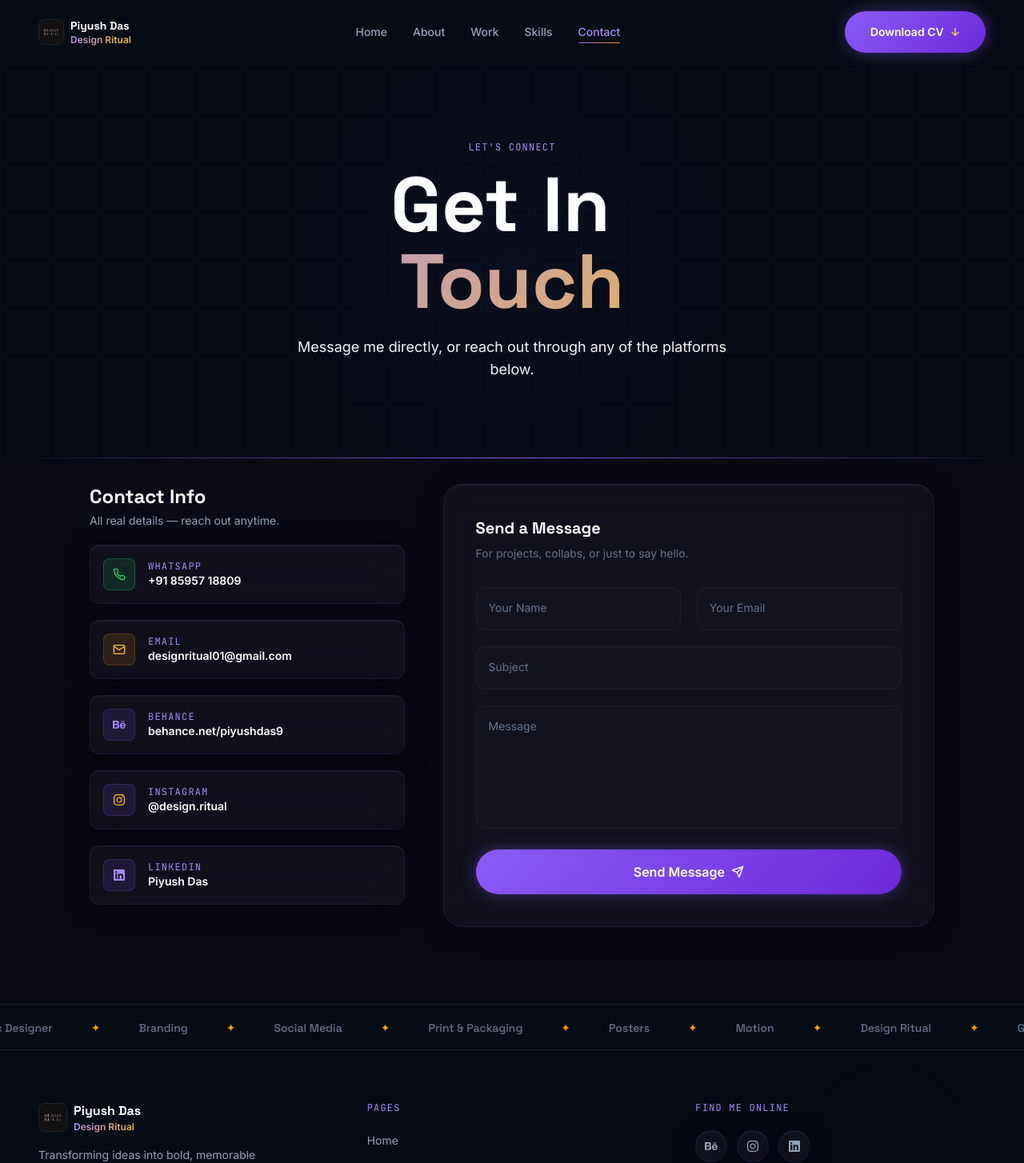
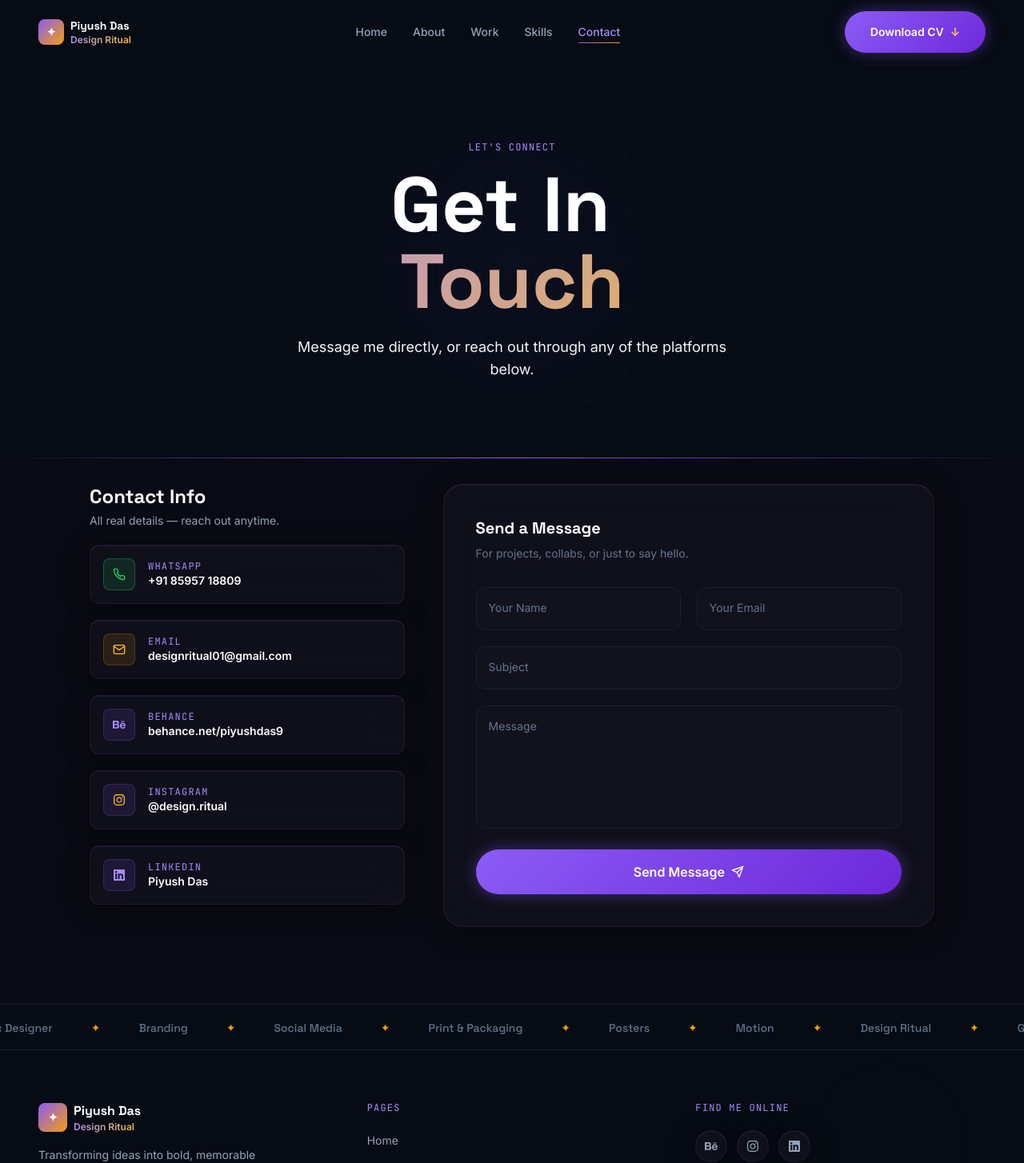
Before and after one commit to ankitkx56/portfoliopii, a React (Vite) app: page /contact in a window 1280 px wide. Shown: the top 1454 px of the page at 80% size. Built offline with nearby package versions, Linux system fonts and the light colour scheme.

Commit message:
feat: use gradient star logo ✦ on website and brand logo image for favicon + previews

```diff
--- a/index.html
+++ b/index.html
@@ -6,18 +6,18 @@
 
     <!-- SEO Meta Tags -->
     <title>Piyush Das — Design Ritual | Graphic Designer Portfolio 2026</title>
-    <meta name="description" content="Piyush Das (@design.ritual) — Graphic Designer Portfolio 2026. Bold branding, social media design, posters, print materials and packaging." />
-    <meta name="keywords" content="Piyush Das, graphic designer, brand identity, social media design, poster design, packaging design, Design Ritual" />
+    <meta name="description" content="Piyush Das (@design.ritual) — Graphic Designer Portfolio 2026. Showcasing bold branding, social media design, posters, print materials, UI/UX, and packaging." />
+    <meta name="keywords" content="Piyush Das, graphic designer, brand identity, social media design, poster design, packaging design, UI/UX, visual design, Design Ritual" />
     <meta name="author" content="Piyush Das — Design Ritual" />
     <meta name="robots" content="index, follow" />
 
     <!-- Open Graph (WhatsApp, Facebook, LinkedIn previews) -->
     <meta property="og:type" content="website" />
-    <meta property="og:title" content="Piyush Das — Design Ritual | Graphic Designer" />
-    <meta property="og:description" content="Graphic Designer crafting bold branding, social media visuals, posters, print & packaging. Based in India." />
+    <meta property="og:title" content="Piyush Das — Design Ritual | Graphic Designer Portfolio 2026" />
+    <meta property="og:description" content="Piyush Das (@design.ritual) — Graphic Designer Portfolio 2026. Bold branding, social media design, posters, print materials and packaging." />
     <meta property="og:image" content="https://portfoliopii.vercel.app/logo.png" />
-    <meta property="og:image:width" content="1024" />
-    <meta property="og:image:height" content="1024" />
+    <meta property="og:image:width" content="512" />
+    <meta property="og:image:height" content="512" />
     <meta property="og:image:alt" content="Design Ritual — Piyush Das Portfolio" />
     <meta property="og:url" content="https://portfoliopii.vercel.app" />
     <meta property="og:site_name" content="Design Ritual" />
@@ -25,7 +25,7 @@
     <!-- Twitter Card -->
     <meta name="twitter:card" content="summary_large_image" />
     <meta name="twitter:creator" content="@design.ritual" />
-    <meta name="twitter:title" content="Piyush Das — Design Ritual | Graphic Designer" />
+    <meta name="twitter:title" content="Piyush Das — Design Ritual | Graphic Designer Portfolio 2026" />
     <meta name="twitter:description" content="Bold visuals, clean layouts, creative direction. Branding · Social Media · Posters · Packaging" />
     <meta name="twitter:image" content="https://portfoliopii.vercel.app/logo.png" />
 
--- a/src/components/Footer.jsx
+++ b/src/components/Footer.jsx
@@ -59,8 +59,11 @@ const Footer = () => (
         {/* Brand */}
         <div>
           <Link to="/" className="flex items-center gap-2 mb-4 w-fit">
-            <div className="w-9 h-9 rounded-lg overflow-hidden flex items-center justify-center bg-[#060b14] border border-white/10">
-              <img src="/logo.png" alt="Design Ritual Logo" className="w-full h-full object-cover" />
+            <div
+              className="w-9 h-9 rounded-lg flex items-center justify-center"
+              style={{ background: 'linear-gradient(135deg, #8b5cf6, #f59e0b)' }}
+            >
+              <span className="text-white font-bold text-sm">✦</span>
             </div>
             <div className="flex flex-col leading-none">
               <span className="font-display font-black text-white text-base">Piyush Das</span>
--- a/src/components/LoadingScreen.jsx
+++ b/src/components/LoadingScreen.jsx
@@ -42,16 +42,16 @@ const LoadingScreen = ({ onComplete }) => {
             animate={{ opacity: 1, y: 0 }}
             transition={{ duration: 0.5 }}
           >
-            {/* Logo Image */}
+            {/* Logo Icon */}
             <motion.div
-              className="w-16 h-16 rounded-xl overflow-hidden mx-auto mb-6 flex items-center justify-center bg-[#060b14] border border-white/10 shadow-lg"
+              className="w-16 h-16 rounded-xl mx-auto mb-6 flex items-center justify-center text-3xl shadow-lg border border-white/5"
+              style={{ background: 'linear-gradient(135deg, #8b5cf6, #f59e0b)' }}
               initial={{ scale: 0.8, opacity: 0 }}
               animate={{ scale: 1, opacity: 1 }}
               transition={{ delay: 0.1, duration: 0.6, ease: 'easeOut' }}
             >
-              <img src="/logo.png" alt="Design Ritual Logo" className="w-full h-full object-cover" />
+              <span className="text-white font-bold">✦</span>
             </motion.div>
-
             <motion.div
               className="text-4xl md:text-5xl font-display font-bold mb-1"
               initial={{ letterSpacing: '0.5em', opacity: 0 }}
--- a/src/components/Navbar.jsx
+++ b/src/components/Navbar.jsx
@@ -40,11 +40,12 @@ const Navbar = () => {
           {/* Logo */}
           <Link to="/" className="group flex items-center gap-2">
             <motion.div
-              className="w-8 h-8 rounded-lg overflow-hidden flex items-center justify-center bg-[#060b14] border border-white/10"
+              className="w-8 h-8 rounded-lg flex items-center justify-center text-sm"
+              style={{ background: 'linear-gradient(135deg, #8b5cf6, #f59e0b)' }}
               whileHover={{ scale: 1.1, rotate: 5 }}
               transition={{ type: 'spring', stiffness: 400, damping: 15 }}
             >
-              <img src="/logo.png" alt="Design Ritual Logo" className="w-full h-full object-cover" />
+              <span className="text-white font-bold">✦</span>
             </motion.div>
             <div className="flex flex-col leading-none">
               <span className="text-sm font-display font-black text-white">Piyush Das</span>
```
Also changed, not shown: public/logo.png.
